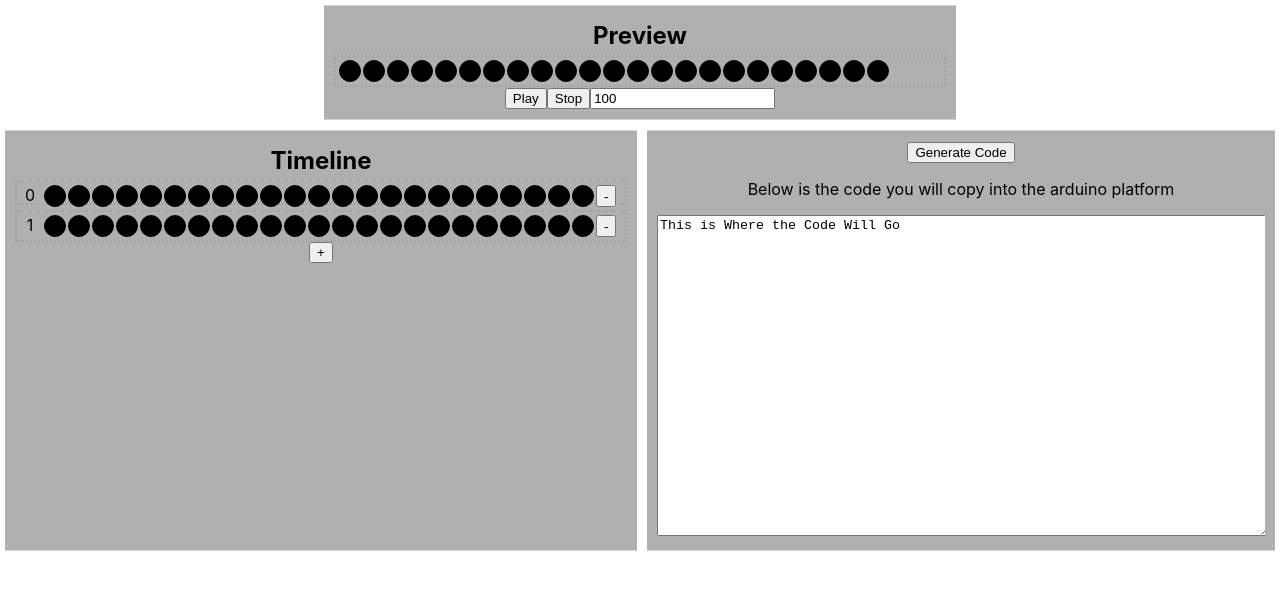
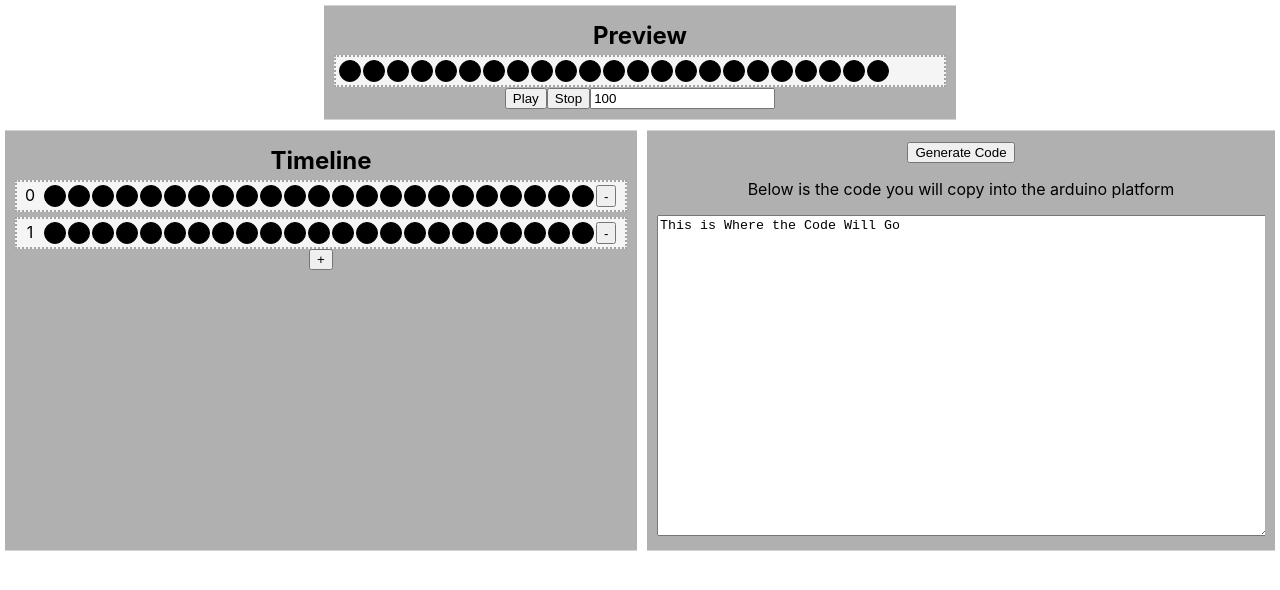
Before and after one commit to mjcolin/lightanimator, a React (Create React App) app: page / in a window 1280 px wide. Shown: the top 590 px of the page. Built offline with nearby package versions, Linux system fonts and the light colour scheme.

Commit message:
fixed timeline row css

```diff
--- a/src/components/Frame.module.css
+++ b/src/components/Frame.module.css
@@ -9,6 +9,7 @@
     width: auto;
     padding: 3px;
     border: 2px dotted rgb(163, 163, 165);
+    background-color: whitesmoke;
 }
 .pixel{
     width: var(--width);
--- a/src/components/TimeLine.module.css
+++ b/src/components/TimeLine.module.css
@@ -1,7 +1,7 @@
 .timeline{
     display: grid;
     grid-template-columns: max-content;
-    grid-template-rows: repeat(auto-fill, 25px);
+    grid-template-rows: repeat(auto-fill);
     row-gap: 5px;
     overflow-y: scroll;
     grid-auto-columns: max-content;
```
